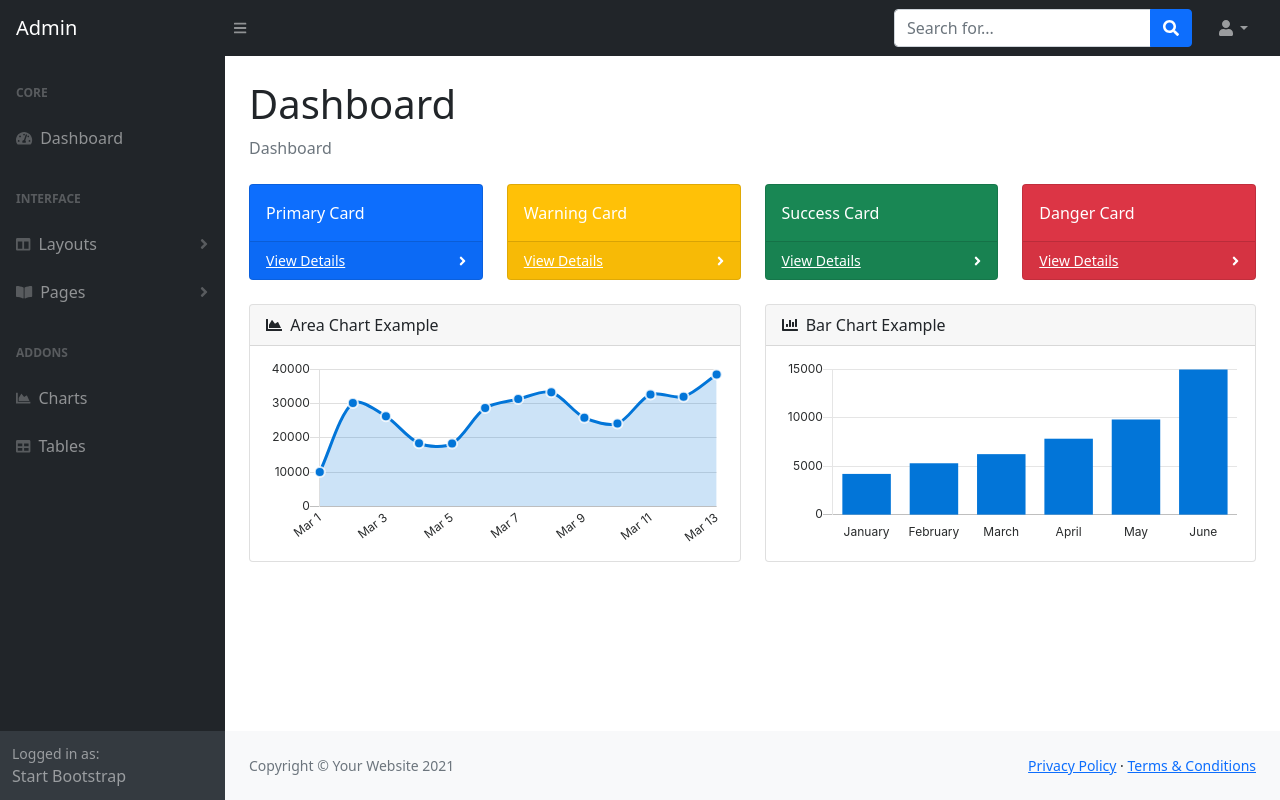
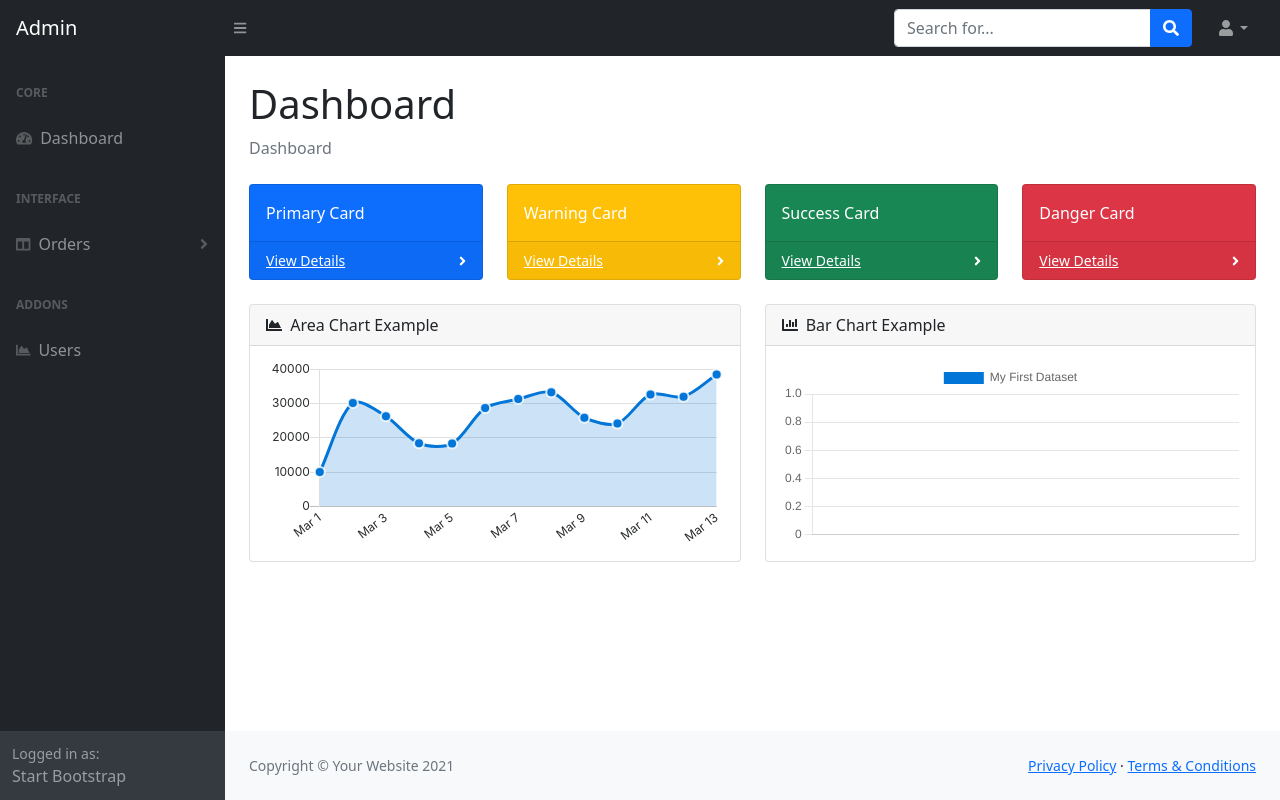
Before and after one commit to mainulBUBT/plantsWeb_ecommerce, a PHP site: page /admin/index.php in a window 1280 px wide. Run offline with PHP 8.4, Linux system fonts and the light colour scheme; data that the repository does not hold is empty; some libraries are stand-ins or nearby versions.

Commit message:
updated admin

```diff
--- a/admin/includes/chart_bar.php
+++ b/admin/includes/chart_bar.php
@@ -1,29 +1,36 @@
 <?php
-include '../../config/database.php';
+// include '../../config/database.php';
 
+$query = $mysqli->query("SELECT COUNT(order_id) as orderz, MONTHNAME(date)as month FROM `orders` GROUP BY MONTHNAME(date)");
+
+foreach($query as $data)
+{
+  $month[] = $data['month'];
+  $orderz[] = $data['orderz'];
+}
 
 ?>
+<script src="https://cdn.jsdelivr.net/npm/chart.js"></script>
 
+<canvas id="BarChart" width="100%" height="40"></canvas>
 
 
 <script>
-  // Set new default font family and font color to mimic Bootstrap's default styling
-  Chart.defaults.global.defaultFontFamily = '-apple-system,system-ui,BlinkMacSystemFont,"Segoe UI",Roboto,"Helvetica Neue",Arial,sans-serif';
-  Chart.defaults.global.defaultFontColor = '#292b2c';
-
-// Bar Chart Example
-var ctx = document.getElementById("myBarChart");
-var myLineChart = new Chart(ctx, {
-  type: 'bar',
-  data: {
-    labels: ["January", "February", "March", "April", "May", "June"],
+  // === include 'setup' then 'config' above ===
+  const labels = <?php echo json_encode($month) ?>;
+  const data = {
+    labels: labels,
     datasets: [{
-      label: "Revenue",
+      label: 'My First Dataset',
+      data: <?php echo json_encode($orderz) ?>,
       backgroundColor: "rgba(2,117,216,1)",
       borderColor: "rgba(2,117,216,1)",
-      data: [4215, 5312, 6251, 7841, 9821, 14984],
-    }],
-  },
+    }]
+  };
+
+  const config = {
+    type: 'bar',
+    data: data,
     options: {
       scales: {
         xAxes: [{
@@ -51,7 +58,11 @@ var myLineChart = new Chart(ctx, {
       legend: {
         display: false
       }
-  }
-});
+    },
+  };
 
+  var myChart = new Chart(
+    document.getElementById('BarChart'),
+    config
+    );
   </script>
--- a/admin/includes/sidebar.php
+++ b/admin/includes/sidebar.php
@@ -4,14 +4,14 @@
                     <div class="sb-sidenav-menu">
                         <div class="nav">
                             <div class="sb-sidenav-menu-heading">Core</div>
-                <a class="nav-link" href="index.html">
+                            <a class="nav-link" href="index.php">
                                 <div class="sb-nav-link-icon"><i class="fas fa-tachometer-alt"></i></div>
                                 Dashboard
                             </a>
                             <div class="sb-sidenav-menu-heading">Interface</div>
                             <a class="nav-link collapsed" href="#" data-bs-toggle="collapse" data-bs-target="#collapseLayouts" aria-expanded="false" aria-controls="collapseLayouts">
                                 <div class="sb-nav-link-icon"><i class="fas fa-columns"></i></div>
-                    Layouts
+                                Orders
                                 <div class="sb-sidenav-collapse-arrow"><i class="fas fa-angle-down"></i></div>
                             </a>
                             <div class="collapse" id="collapseLayouts" aria-labelledby="headingOne" data-bs-parent="#sidenavAccordion">
@@ -20,45 +20,10 @@
                                     <a class="nav-link" href="layout-sidenav-light.html">Light Sidenav</a>
                                 </nav>
                             </div>
-                <a class="nav-link collapsed" href="#" data-bs-toggle="collapse" data-bs-target="#collapsePages" aria-expanded="false" aria-controls="collapsePages">
-                    <div class="sb-nav-link-icon"><i class="fas fa-book-open"></i></div>
-                    Pages
-                    <div class="sb-sidenav-collapse-arrow"><i class="fas fa-angle-down"></i></div>
-                </a>
-                <div class="collapse" id="collapsePages" aria-labelledby="headingTwo" data-bs-parent="#sidenavAccordion">
-                    <nav class="sb-sidenav-menu-nested nav accordion" id="sidenavAccordionPages">
-                        <a class="nav-link collapsed" href="#" data-bs-toggle="collapse" data-bs-target="#pagesCollapseAuth" aria-expanded="false" aria-controls="pagesCollapseAuth">
-                            Authentication
-                            <div class="sb-sidenav-collapse-arrow"><i class="fas fa-angle-down"></i></div>
-                        </a>
-                        <div class="collapse" id="pagesCollapseAuth" aria-labelledby="headingOne" data-bs-parent="#sidenavAccordionPages">
-                            <nav class="sb-sidenav-menu-nested nav">
-                                <a class="nav-link" href="login.html">Login</a>
-                                <a class="nav-link" href="register.html">Register</a>
-                                <a class="nav-link" href="password.html">Forgot Password</a>
-                            </nav>
-                        </div>
-                        <a class="nav-link collapsed" href="#" data-bs-toggle="collapse" data-bs-target="#pagesCollapseError" aria-expanded="false" aria-controls="pagesCollapseError">
-                            Error
-                            <div class="sb-sidenav-collapse-arrow"><i class="fas fa-angle-down"></i></div>
-                        </a>
-                        <div class="collapse" id="pagesCollapseError" aria-labelledby="headingOne" data-bs-parent="#sidenavAccordionPages">
-                            <nav class="sb-sidenav-menu-nested nav">
-                                <a class="nav-link" href="401.html">401 Page</a>
-                                <a class="nav-link" href="404.html">404 Page</a>
-                                <a class="nav-link" href="500.html">500 Page</a>
-                            </nav>
-                        </div>
-                    </nav>
-                </div>
                             <div class="sb-sidenav-menu-heading">Addons</div>
-                <a class="nav-link" href="charts.html">
+                            <a class="nav-link" href="users.php">
                                 <div class="sb-nav-link-icon"><i class="fas fa-chart-area"></i></div>
-                    Charts
-                </a>
-                <a class="nav-link" href="tables.html">
-                    <div class="sb-nav-link-icon"><i class="fas fa-table"></i></div>
-                    Tables
+                                Users
                             </a>
                         </div>
                     </div>
--- a/admin/index.php
+++ b/admin/index.php
@@ -1,3 +1,23 @@
+<?php
+include '../config/database.php';
+
+// $query = $mysqli->query("SELECT COUNT(order_id) as orderz, MONTHNAME(date)as month FROM `orders`");
+
+// foreach($query as $data)
+// {
+//   $month[] = $data['month'];
+//   $orderz[] = $data['orderz'];
+// }
+
+?>
+
+
+
+
+
+
+
+
 <?php include 'includes/header.php';?>
 
 
@@ -65,7 +85,7 @@
 								<i class="fas fa-chart-bar me-1"></i>
 								Bar Chart Example
 							</div>
-							<div class="card-body"><canvas id="myBarChart" width="100%" height="40"></canvas></div>
+							<div class="card-body"><?php include 'includes/chart_bar.php'?></canvas></div>
 						</div>
 					</div>
 				</div>
```
Also changed, not shown: admin/users.php (added, +78 -0 lines), admin/index.html (indentation only). Lines whose indentation alone changed are shown as unchanged.
